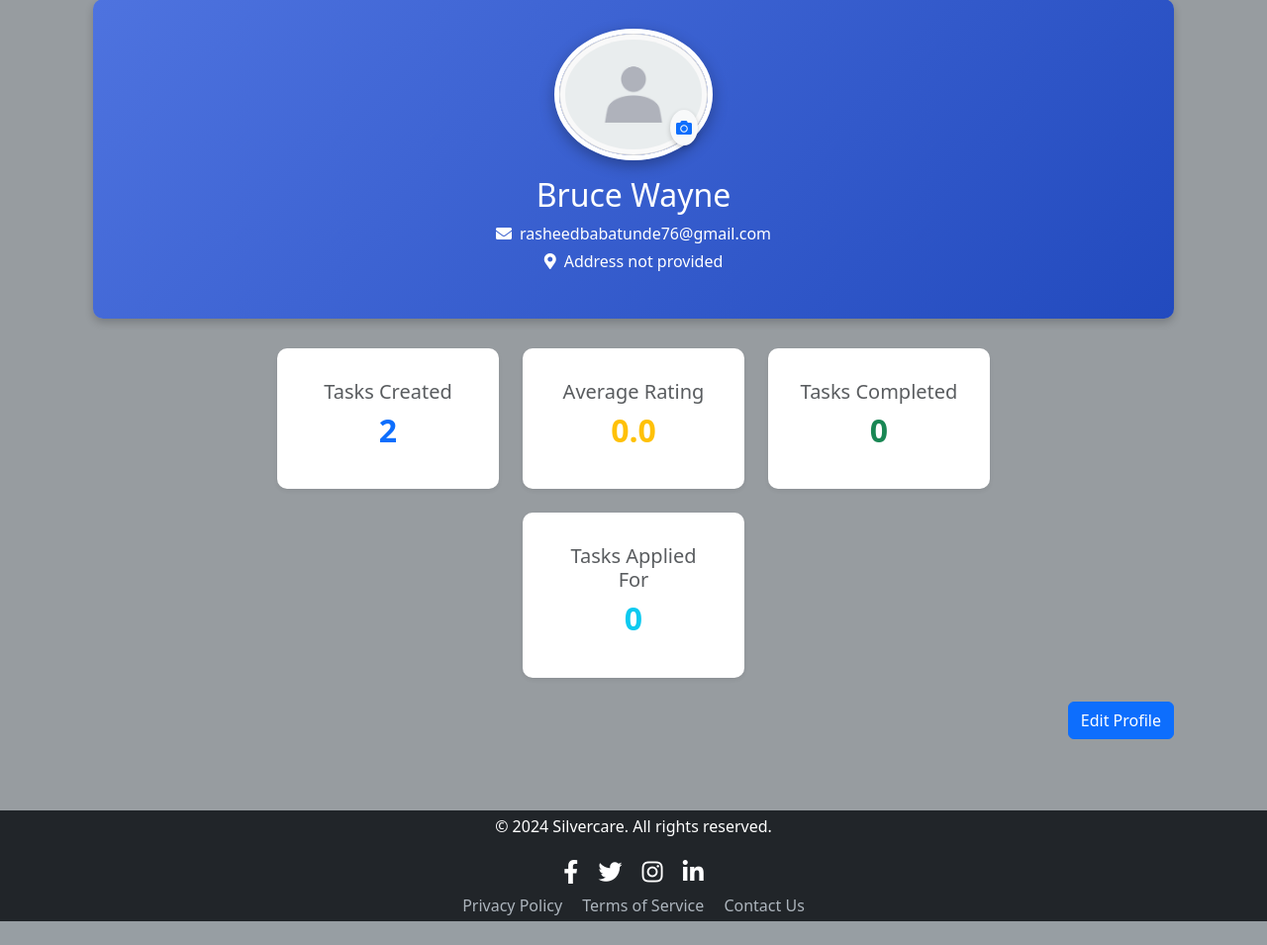
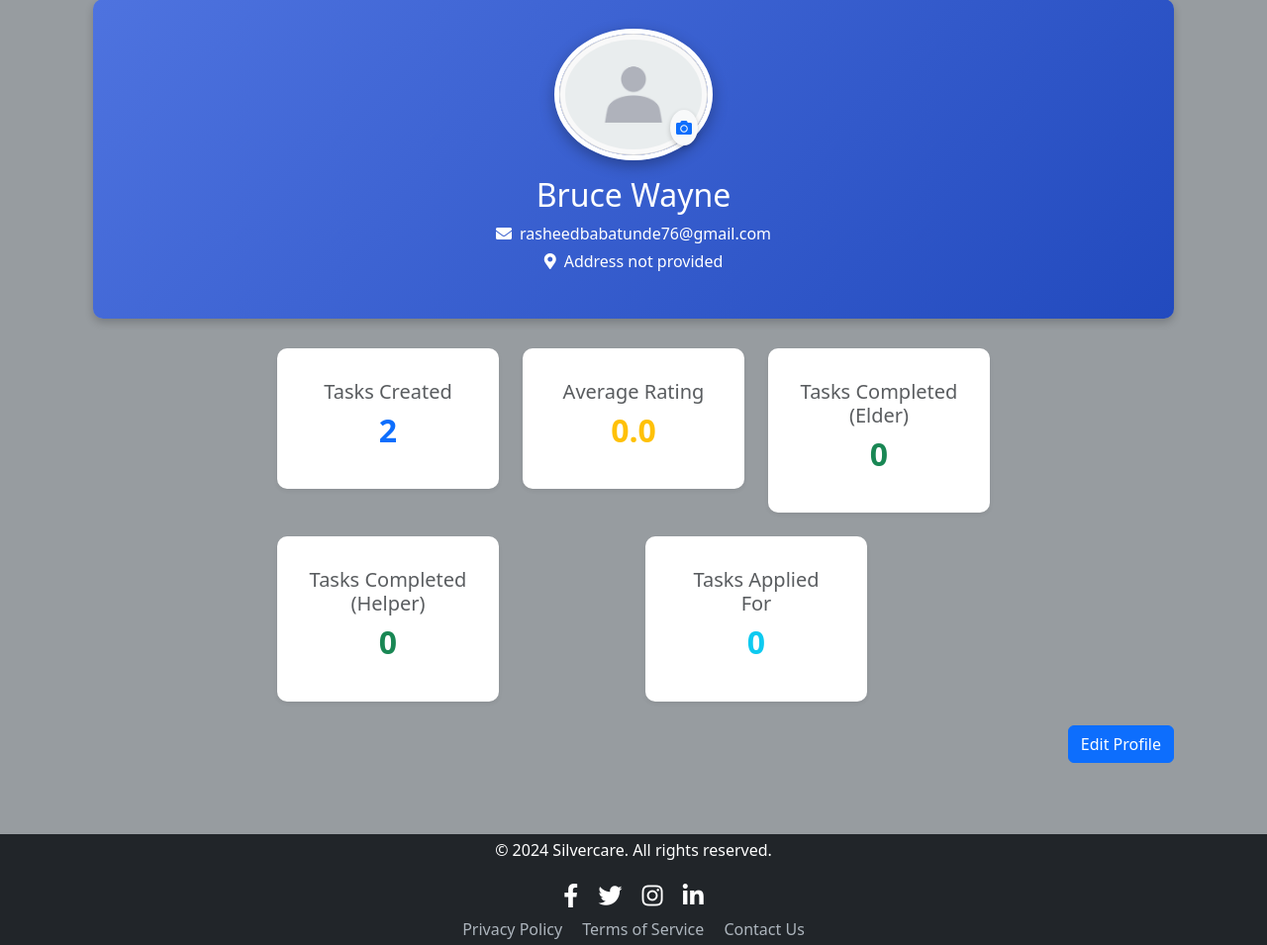
Before and after one commit to CodeLord2020/SilverCare, a Django app: page /accounts/profile/47d7d2a2-a493-4711-8ccc-31bdf642efe8/ in a window 1280 px wide. Shown: the part 255-1210 px from the top of the page at 99% size. Before the commit the page ends 1186 px from the top, so only its background shows below. Run offline with Django 5.2, Linux system fonts and the light colour scheme; a user stored in the database is signed in; data comes from the database, SQL or seed files in the repository; data that the repository does not hold is empty; some libraries are stand-ins or nearby versions.

Commit message:
profile temp

```diff
--- a/templates/accounts/profile.html
+++ b/templates/accounts/profile.html
@@ -114,8 +114,17 @@
                 <div class="col-lg-4 col-md-6">
                     <div class="card stats-card border-0 shadow-sm text-center">
                         <div class="card-body">
-                            <h5 class="text-muted">Tasks Completed</h5>
+                            <h5 class="text-muted">Tasks Completed (Elder)</h5>
                             <h2 class="fw-bold text-success">{{ tasks_completed_count }}</h2>
+                        </div>
+                    </div>
+                </div>
+
+                <div class="col-lg-4 col-md-6">
+                    <div class="card stats-card border-0 shadow-sm text-center">
+                        <div class="card-body">
+                            <h5 class="text-muted">Tasks Completed (Helper)</h5>
+                            <h2 class="fw-bold text-success">{{ completed_tasks_count }}</h2>
                         </div>
                     </div>
                 </div>
```
